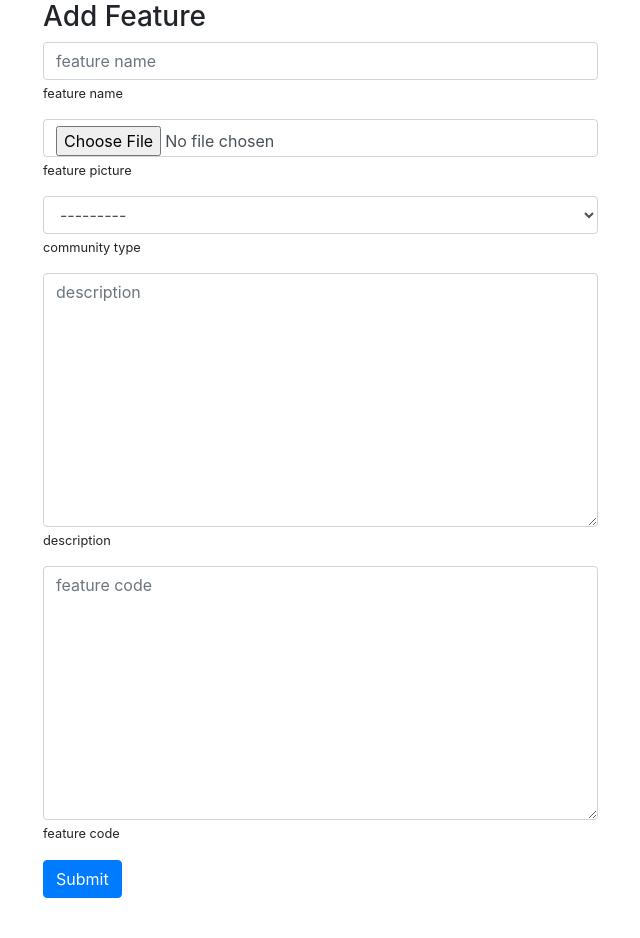
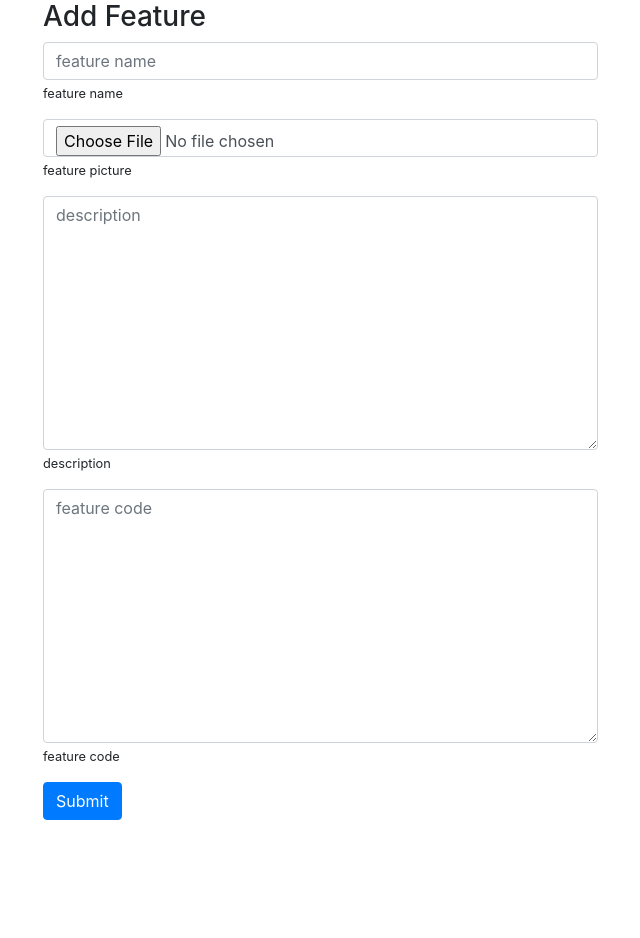
Before and after one commit to branchd1/mega_backend, a Django app: page /developer/add-feature/ in a window 1280 px wide. Shown: the part 63-1001 px from the top of the page, without its empty margins (42-682 px from the left). After the commit the page ends 883 px from the top, so only its background shows below. Run offline with Django 3.2, Linux system fonts and the light colour scheme; the visitor is signed in with stand-in values (Sample User, id 1); some libraries are stand-ins or nearby versions.

Commit message:
remove feature community type

```diff
--- a/core/models.py
+++ b/core/models.py
@@ -41,7 +41,6 @@ class Feature(models.Model):
     """ features built by 3rd party developers """
     name = models.CharField(max_length=32)
     picture = models.ImageField(upload_to='feature_pictures/')
-    community_type = models.CharField(max_length=32, choices=CommunityType.choices)
     description = models.TextField()
 
     # used to validate
--- a/developer/forms.py
+++ b/developer/forms.py
@@ -8,12 +8,11 @@ from django.utils.translation import ugettext_lazy as _
 class FeatureForm(forms.ModelForm):
     class Meta:
         model = Feature
-        fields = ['name', 'picture', 'community_type', 'description', 'payload']
+        fields = ['name', 'picture', 'description', 'payload']
 
         labels = {
             'name': _('feature name'),
             'picture': _('feature picture'),
-            'community_type': _('community type'),
             'description': _('description'),
             'payload': _('feature code')
         }
--- a/developer/templates/developer/index.html
+++ b/developer/templates/developer/index.html
@@ -15,7 +15,6 @@
                 <img src="{{ MEDIA_URL }}{{ feature.picture.url }}" class="card-img-top" alt="Feature Image">
                  <div class="card-body">
                     <h5 class="card-title">{{ feature.name }}</h5>
-                    <small class="card-text">{{ feature.community_type }}</small>
                     <p class="card-text text-truncate">{{ feature.description }}</p>
                     <a href="{% url 'developer:feature_details' feature.pk %}" class="btn btn-primary">View details</a>
                 </div>
```
Also changed, not shown: core/views.py (+5 -3 lines), core/migrations/0019_remove_feature_community_type.py (added).
